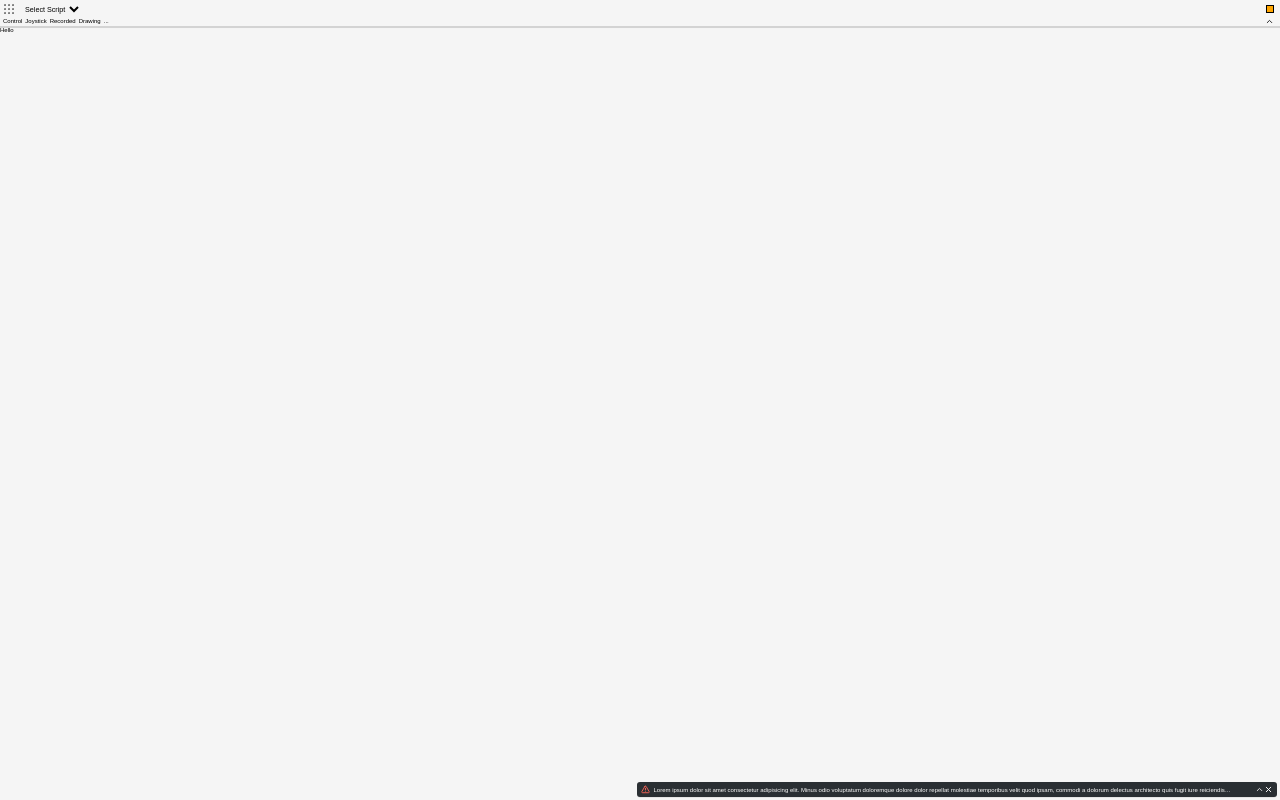
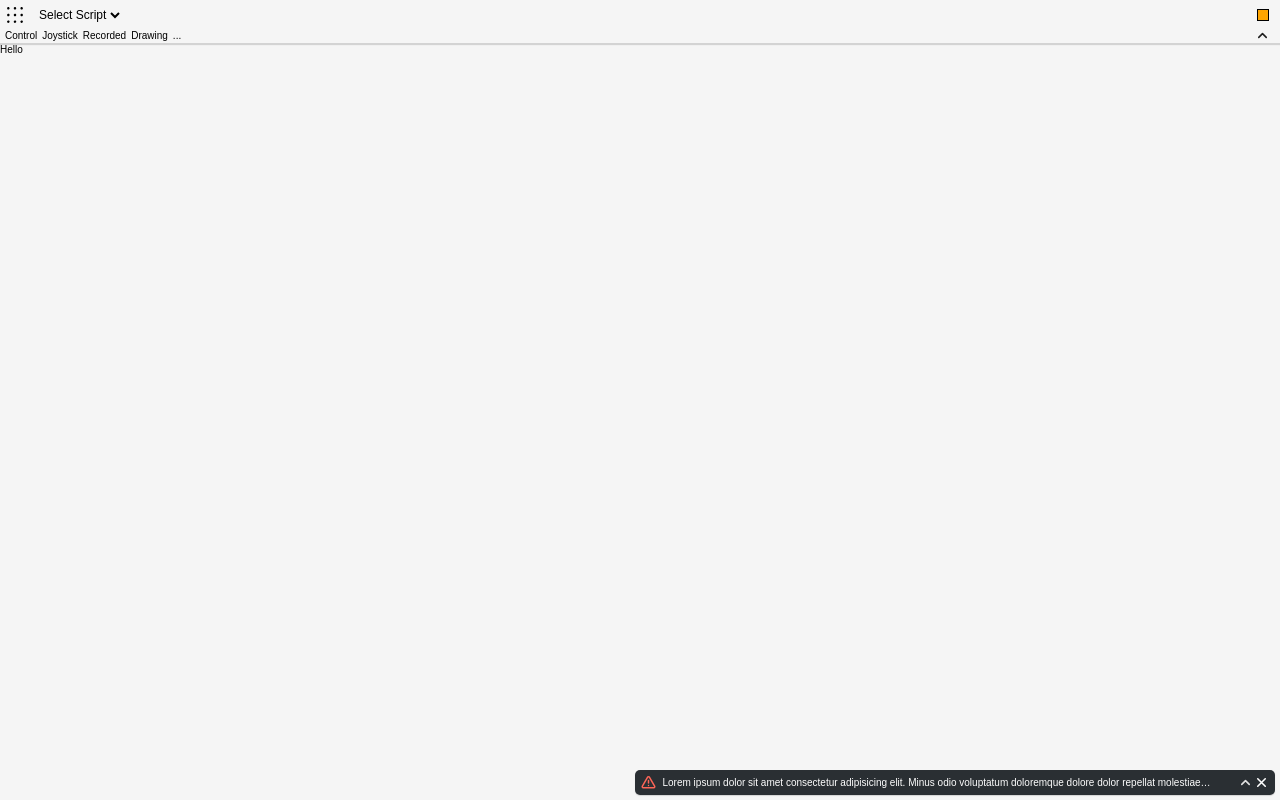
Before and after one commit to yuan-miranda/picowcontrol.github.io, a plain HTML site: page index.html in a window 1280 px wide. Drawn offline with Linux system fonts and the light colour scheme.

Commit message:
testing new size

```diff
--- a/index.html
+++ b/index.html
@@ -47,10 +47,10 @@
             </div>
             <div class="alert-message-box">
                 <p id="alertMessage">
-                    Lorem ipsum dolor sit amet consectetur adipisicing elit. Minus odio voluptatum doloremque dolore dolor repellat molestiae temporibus velit quod ipsam, commodi a dolorum delectus architecto quis fugit iure reiciendis accusamus! Lorem ipsum dolor sit amet consectetur adipisicing elit. Praesentium, nihil nisi. Voluptates, atque reprehenderit laudantium ipsa harum incidunt quos consequuntur nisi voluptatibus autem, cumque, pariatur sequi ad vero repellendus voluptate.
+                    Lorem ipsum dolor sit amet consectetur adipisicing elit. Minus odio voluptatum doloremque dolore dolor repellat molestiae temporibus velit quod ipsam, commodi a dolorum delectus architecto quis fugit iure reiciendis accusamus!
                 </p>
             </div>
-            <div class="expandErrorMessage">
+            <div class="expandErrorMessage" title="Expand error message">
                 <img id="expandErrorMessageIcon" src="images/svg/expand_icon.svg" alt="expand-error-message" style="filter: invert(100%);">
             </div>
             <div class="alert-close-box">
--- a/styles.css
+++ b/styles.css
@@ -132,7 +132,7 @@ select {
  */
 @media (max-width:319px) {
     html {
-        font-size: 6px;
+        font-size: 10px;
     }
     #colorSizeStatus {
         background-color: black;
@@ -142,7 +142,7 @@ select {
 @media (min-width:320px)  {
     /* smartphones, portrait iPhone, portrait 480x320 phones (Android) */
     html {
-        font-size: 6px;
+        font-size: 10px;
     }
     #colorSizeStatus {
         background-color: red;
@@ -151,7 +151,7 @@ select {
 @media (min-width:480px)  {
     /* smartphones, Android phones, landscape iPhone */
     html {
-        font-size: 6px;
+        font-size: 10px;
     }
     #colorSizeStatus {
         background-color: green;
@@ -160,7 +160,7 @@ select {
 @media (min-width:600px)  {
     /* portrait tablets, portrait iPad, e-readers (Nook/Kindle), landscape 800x480 phones (Android) */
     html {
-        font-size: 6px;
+        font-size: 10px;
     }
     #colorSizeStatus {
         background-color: blue;
@@ -169,7 +169,7 @@ select {
 @media (min-width:801px)  {
     /* tablet, landscape iPad, lo-res laptops ands desktops */
     html {
-        font-size: 6px;
+        font-size: 10px;
     }
     #colorSizeStatus {
         background-color: yellow;
@@ -178,7 +178,7 @@ select {
 @media (min-width:1025px) {
     /* big landscape tablets, laptops, and desktops */
     html {
-        font-size: 6px;
+        font-size: 10px;
     }
     #colorSizeStatus {
         background-color: orange;
```
